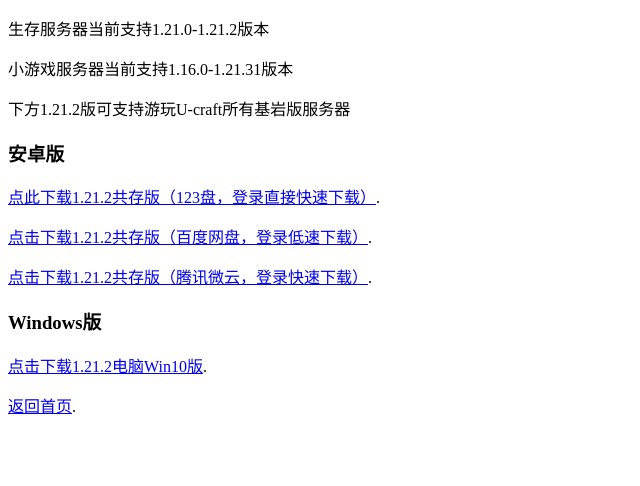
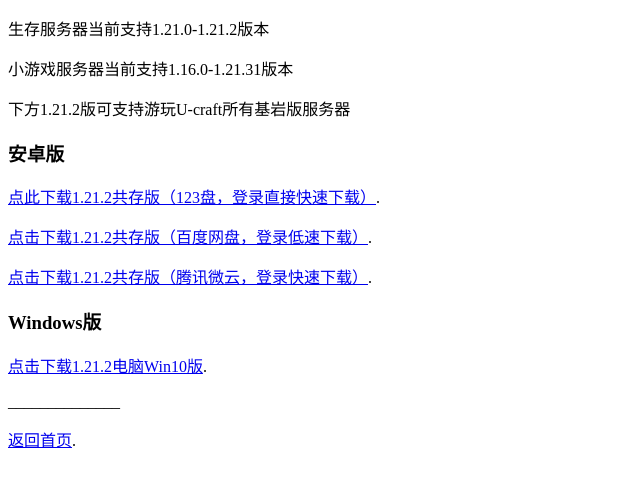
Before and after one commit to wuw111/wuw111.github.io, a plain HTML site: page version.html in a window 1280 px wide. Shown: the whole page, without its empty margins (0-640 px from the left). Drawn offline with Linux system fonts and the light colour scheme.

Commit message:
Update version.html

```diff
--- a/version.html
+++ b/version.html
@@ -13,7 +13,7 @@
     <p> <a href="https://share.weiyun.com/G4e1qIyx">点击下载1.21.2共存版（腾讯微云，登录快速下载）</a>.</p>
     <h3>Windows版</h3>
     <p> <a href="https://cloud.nyan.run/s/2QBfe?path=%2F">点击下载1.21.2电脑Win10版</a>.</p>
-    <p> </p>
+    <p> ______________</p>
     <p> <a href="https://wuw111.github.io">返回首页</a>.</p>
 </body>
 </html>
```
